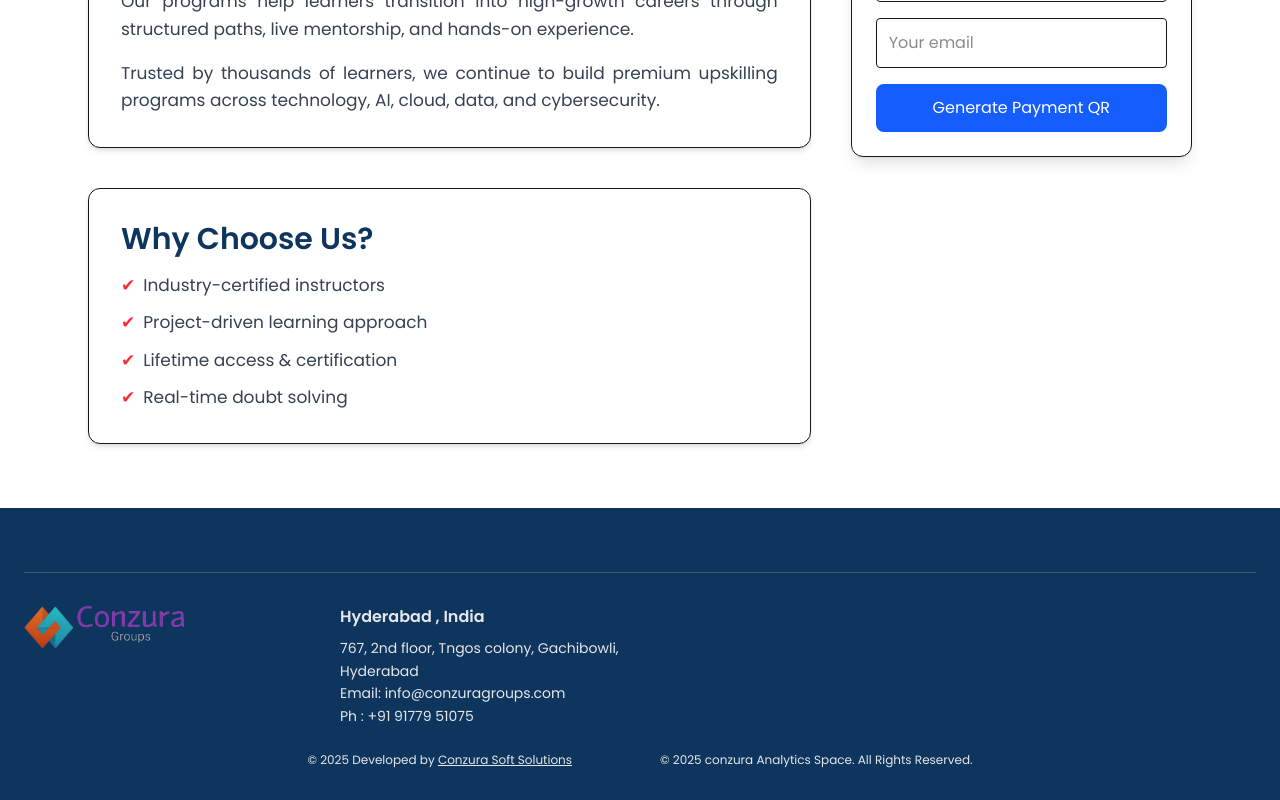
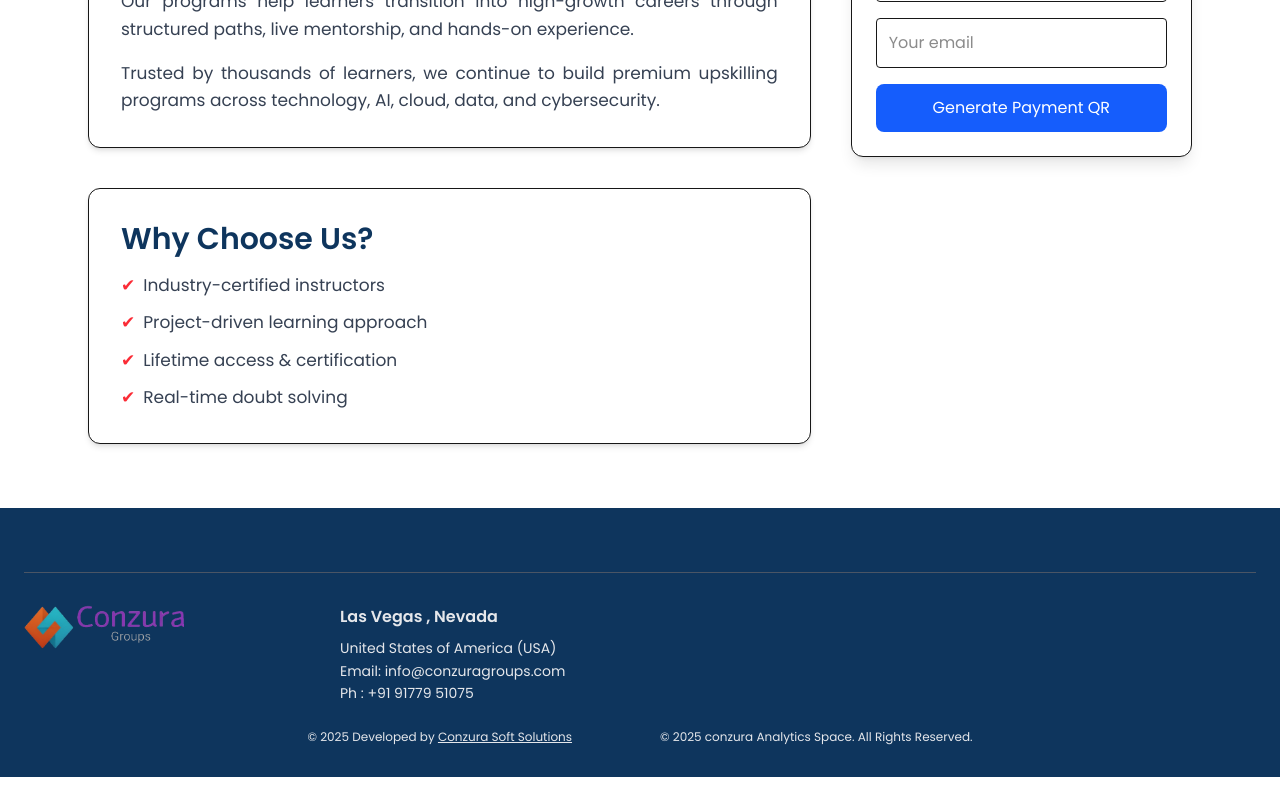
Before and after one commit to KunalRaj9835/conzura_frontend, a Next.js app: page /pay in a window 1280 px wide. Shown: the part 520-1320 px from the top of the page. After the commit the page ends 1297 px from the top, so only its background shows below. Built offline with nearby package versions, Linux system fonts and the light colour scheme.

Commit message:
address changed

```diff
--- a/components/Footer.tsx
+++ b/components/Footer.tsx
@@ -21,10 +21,9 @@ export default function Footer() {
 
           {/* Office */}
           <div>
-            <h3 className="font-semibold text-base mb-2">Hyderabad , India</h3>
+            <h3 className="font-semibold text-base mb-2">Las Vegas , Nevada</h3>
             <p className="leading-relaxed">
-              767, 2nd floor, Tngos colony,
-              Gachibowli, Hyderabad
+              United States of America (USA)
               <br />
               Email: info@conzuragroups.com
               <br />
```
